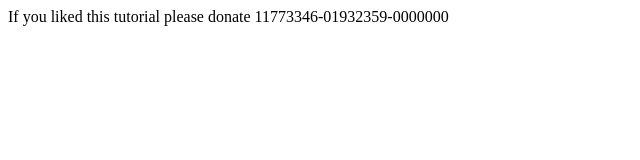
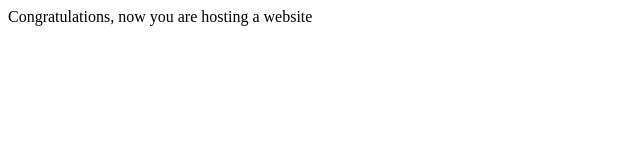
Before and after one commit to gabi9669/Web_hosting_Vagrant, a plain HTML site: page synced/index.html in a window 1280 px wide. Shown: the whole page, without its empty margins (0-640 px from the left). Drawn offline with Linux system fonts and the light colour scheme.

Commit message:
index updated

```diff
--- a/synced/index.html
+++ b/synced/index.html
@@ -7,7 +7,7 @@
 <body>
   <div class="content">
     <div class="content-middle">
-      <p>If you liked this tutorial please donate 11773346-01932359-0000000</p>
+      <p>Congratulations, now you are hosting a website</p>
     </div>
   </div>
 </body>
```
